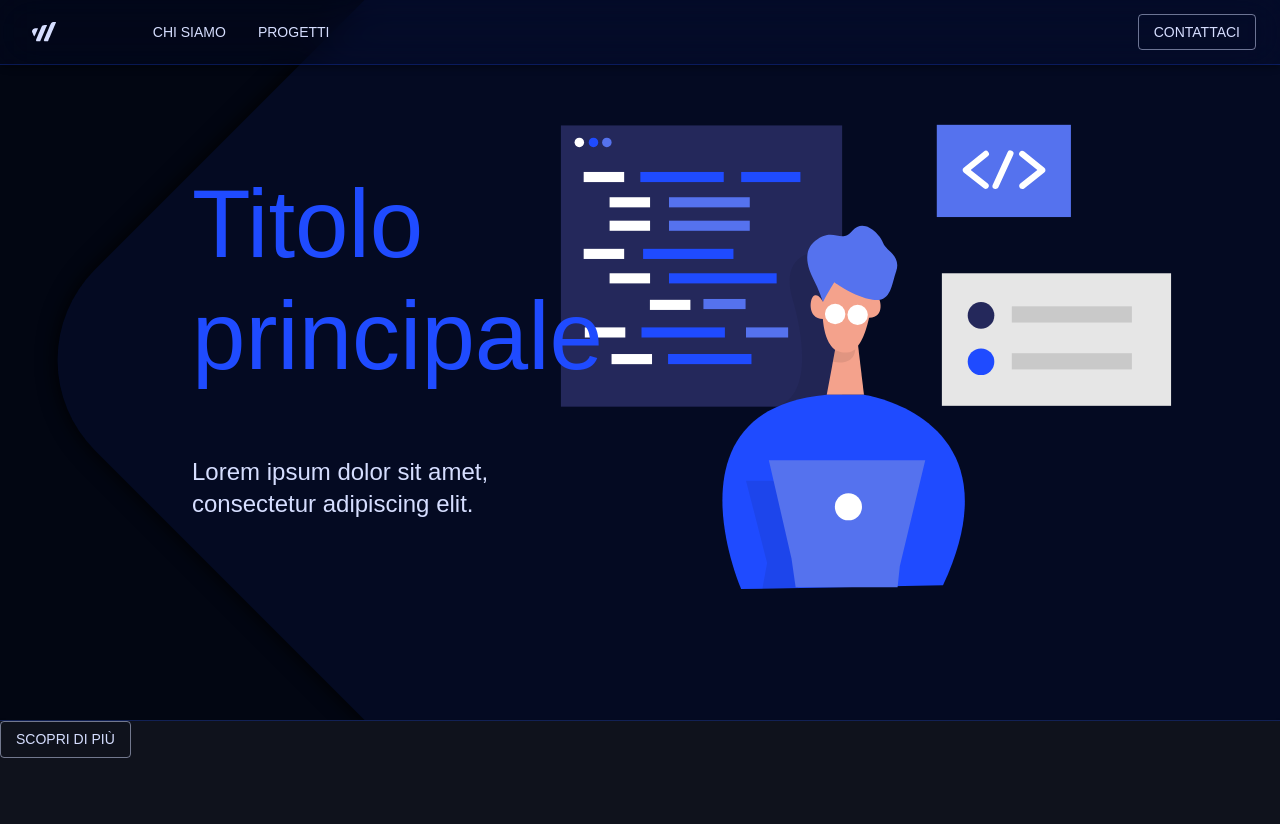
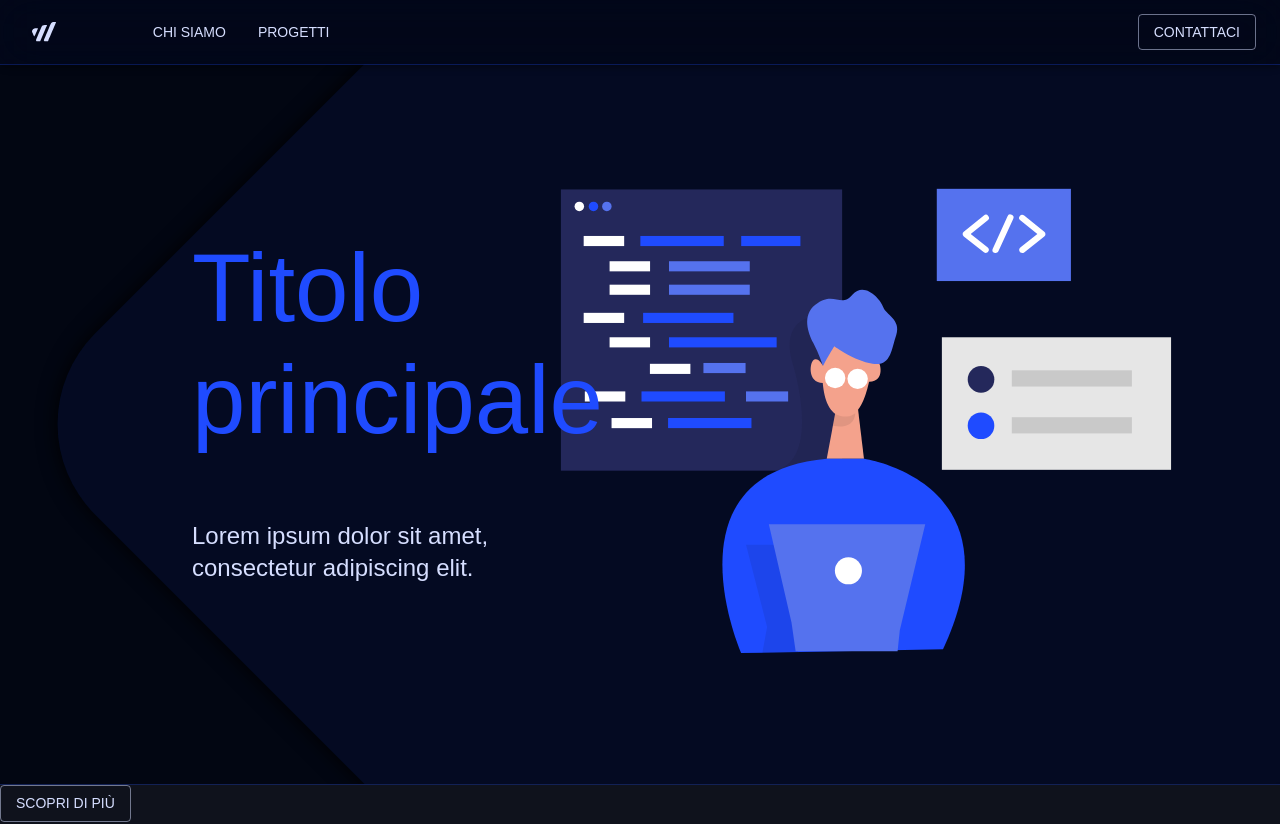
Before and after one commit to webion-hub/webionsite, a React (Create React App) app: page / in a window 1280 px wide. Shown: the top 824 px of the page. Built offline with nearby package versions, Linux system fonts and the light colour scheme.

Commit message:
update layout

```diff
--- a/src/Theme.js
+++ b/src/Theme.js
@@ -20,6 +20,11 @@ const theme = createTheme({
       paper: "#020510"
     }
   },
+  mixins: {
+    toolbar: {
+      minHeight: 64
+    }
+  },
   typography: {
     fontFamily: ['Rubik', 'sans-serif'],
   },
--- a/src/components/app_bar/AppBar.js
+++ b/src/components/app_bar/AppBar.js
@@ -10,7 +10,10 @@ export default function AppBar({children}) {
       sx={{
         backdropFilter: "blur(20px)",
         background: alpha(theme.palette.primary.main, 0.03),
-        borderBottom: theme.shape.border.main
+        borderBottom: theme.shape.border.main,
+        "& + *": {
+          marginTop: theme.mixins.toolbar.minHeight + "px"
+        }
       }}
     >
       <Toolbar>
```
